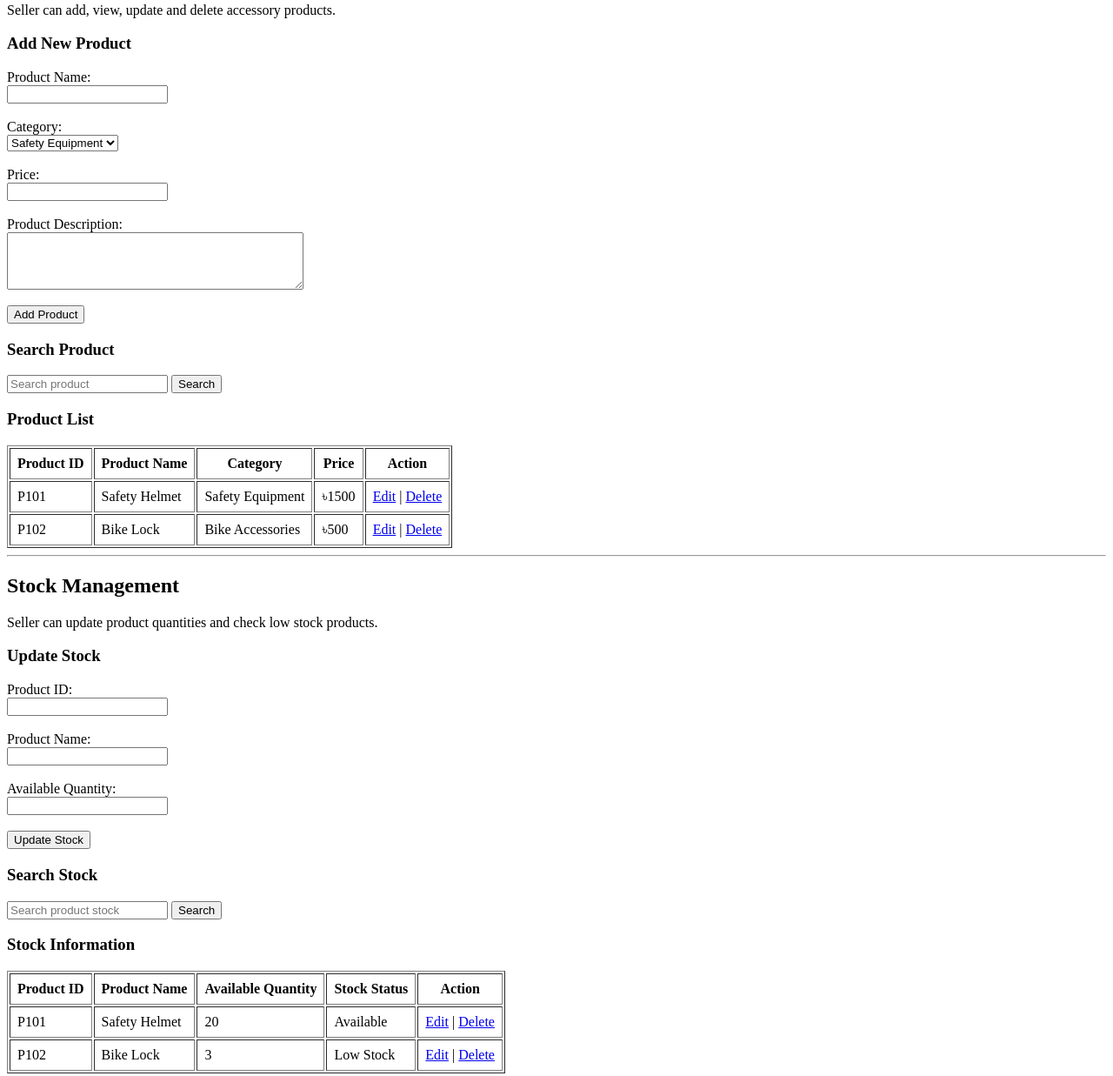
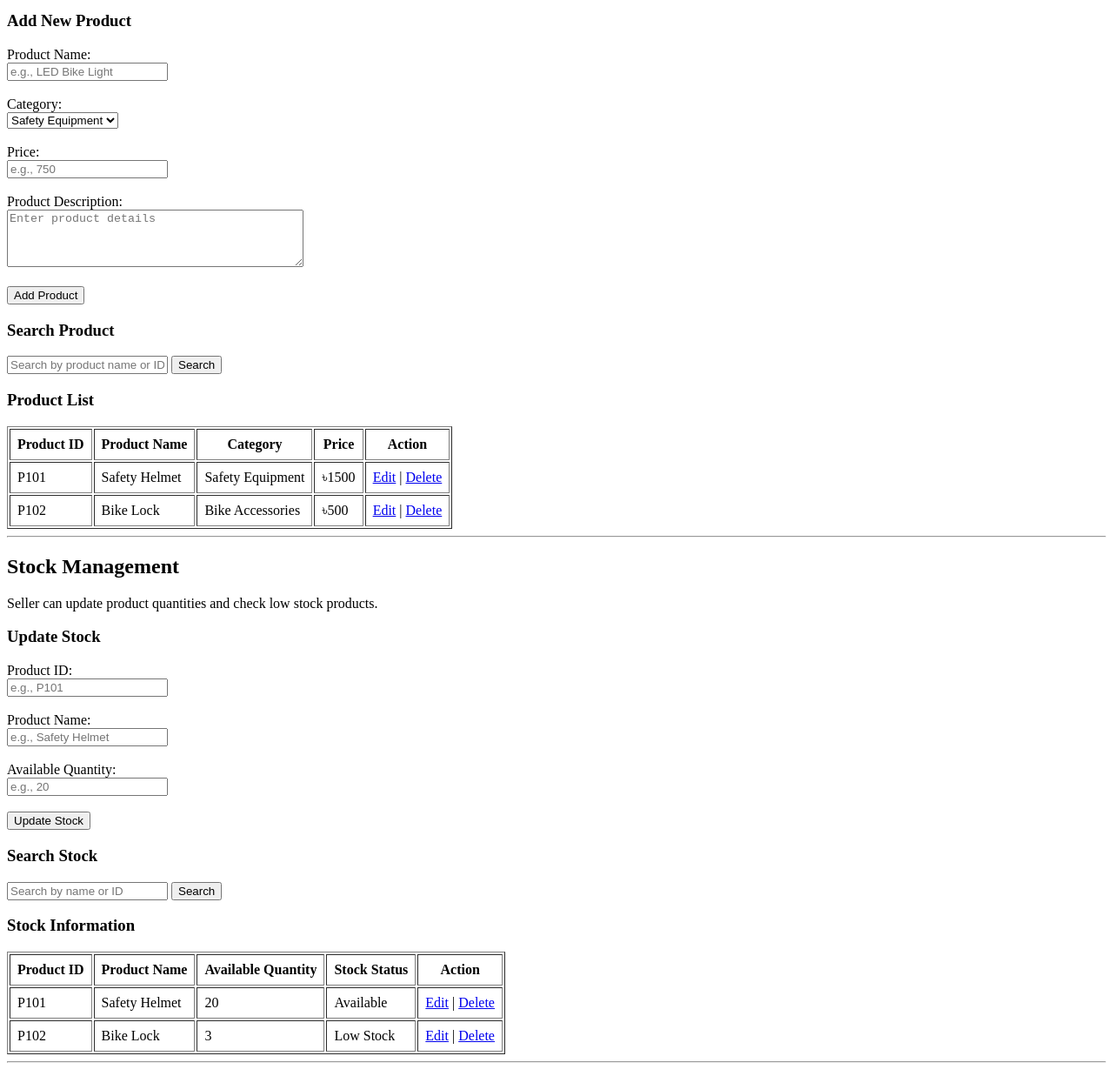
Before and after one commit to mdsaifulkabir/fall-26-27-e-bike-rental-accessories-management-system, a plain HTML site: page seller.html in a window 1280 px wide. Shown: the part 433-1670 px from the top of the page at 87% size. Drawn offline with Linux system fonts and the light colour scheme.

Commit message:
23-55582-3 Updated this code

```diff
--- a/seller.html
+++ b/seller.html
@@ -1,5 +1,3 @@
-seller.html
-
 <!DOCTYPE html>
 <html>
 
@@ -57,7 +55,7 @@ seller.html
         <form action="#" method="post">
 
             <label>Product Name:</label><br>
-            <input type="text" name="product\_name">
+            <input type="text" name="product_name" placeholder="e.g., LED Bike Light">
             <br><br>
 
             <label>Category:</label><br>
@@ -69,11 +67,11 @@ seller.html
             <br><br>
 
             <label>Price:</label><br>
-            <input type="number" name="price">
+            <input type="number" name="price" placeholder="e.g., 750">
             <br><br>
 
             <label>Product Description:</label><br>
-            <textarea name="description" rows="4" cols="40"></textarea>
+            <textarea name="description" rows="4" cols="40" placeholder="Enter product details"></textarea>
             <br><br>
 
             <input type="submit" value="Add Product">
@@ -81,7 +79,7 @@ seller.html
         </form>
 
         <h3>Search Product</h3>
-        <input type="text" name="search\_product" placeholder="Search product">
+        <input type="text" name="search_product" placeholder="Search by product name or ID">
         <input type="submit" value="Search">
 
         <h3>Product List</h3>
@@ -122,15 +120,15 @@ seller.html
         <form action="#" method="post">
 
             <label>Product ID:</label><br>
-            <input type="text" name="product\_id">
+            <input type="text" name="product_id" placeholder="e.g., P101">
             <br><br>
 
             <label>Product Name:</label><br>
-            <input type="text" name="product\_name">
+            <input type="text" name="product_name" placeholder="e.g., Safety Helmet">
             <br><br>
 
             <label>Available Quantity:</label><br>
-            <input type="number" name="quantity">
+            <input type="number" name="quantity" placeholder="e.g., 20">
             <br><br>
 
             <input type="submit" value="Update Stock">
@@ -138,7 +136,7 @@ seller.html
         </form>
 
         <h3>Search Stock</h3>
-        <input type="text" name="search\_stock" placeholder="Search product stock">
+        <input type="text" name="search_stock" placeholder="Search by name or ID">
         <input type="submit" value="Search">
 
         <h3>Stock Information</h3>
@@ -175,7 +173,7 @@ seller.html
         <p>Seller can view customer orders and update their order status.</p>
 
         <h3>Search Customer Order</h3>
-        <input type="text" name="search\_order" placeholder="Search by order ID or customer name">
+        <input type="text" name="search_order" placeholder="Search by Order ID or Customer Name">
         <input type="submit" value="Search">
 
         <h3>Customer Orders</h3>
```
